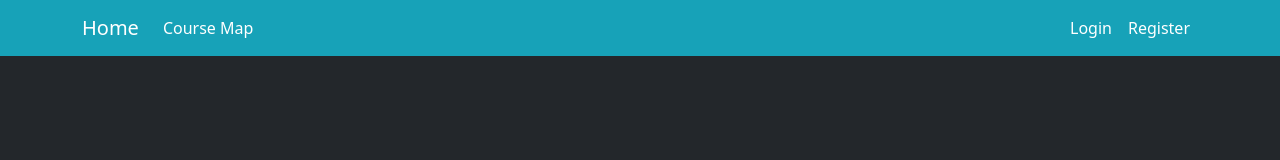
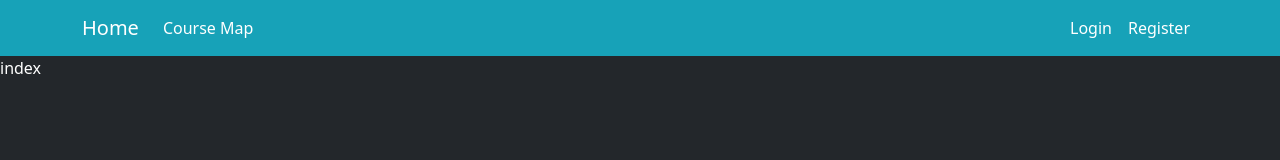
Before and after one commit to AliKhalaf1/courseMap-Front-end, a React (Create React App) app: page /view in a window 1280 px wide. Shown: the top 160 px of the page. Built offline with nearby package versions, Linux system fonts and the light colour scheme.

Commit message:
add SearchSwapRequests

```diff
--- a/src/App.js
+++ b/src/App.js
@@ -3,8 +3,9 @@ import Header from './Modules/Header/Header';
 import Home from './Modules/Home/Home';
 import Login from './Modules/Login/Login';
 import Register from './Modules/Register/Register';
+import Swap from './Modules/Swap/Swap';
+import SearchSwapRequests from './Modules/SearchSwapRequests';
 import './App.css';
-import Swap from './Modules/Swap/Swap';
 
 function App() {
   return (
@@ -15,6 +16,7 @@ function App() {
         <Route path="/login" element={<Login />} />
         <Route path="/register" element={<Register />} />
         <Route path="/swap" element={<Swap />} />
+        <Route path="/view" element={<SearchSwapRequests />} />
       </Routes>
     </>
   );
--- /dev/null
+++ b/src/Modules/SearchSwapRequests/index.jsx
@@ -0,0 +1,9 @@
+import React from 'react'
+
+const SearchSwapRequests = () => {
+  return (
+    <div>index</div>
+  )
+}
+
+export default SearchSwapRequests
```
